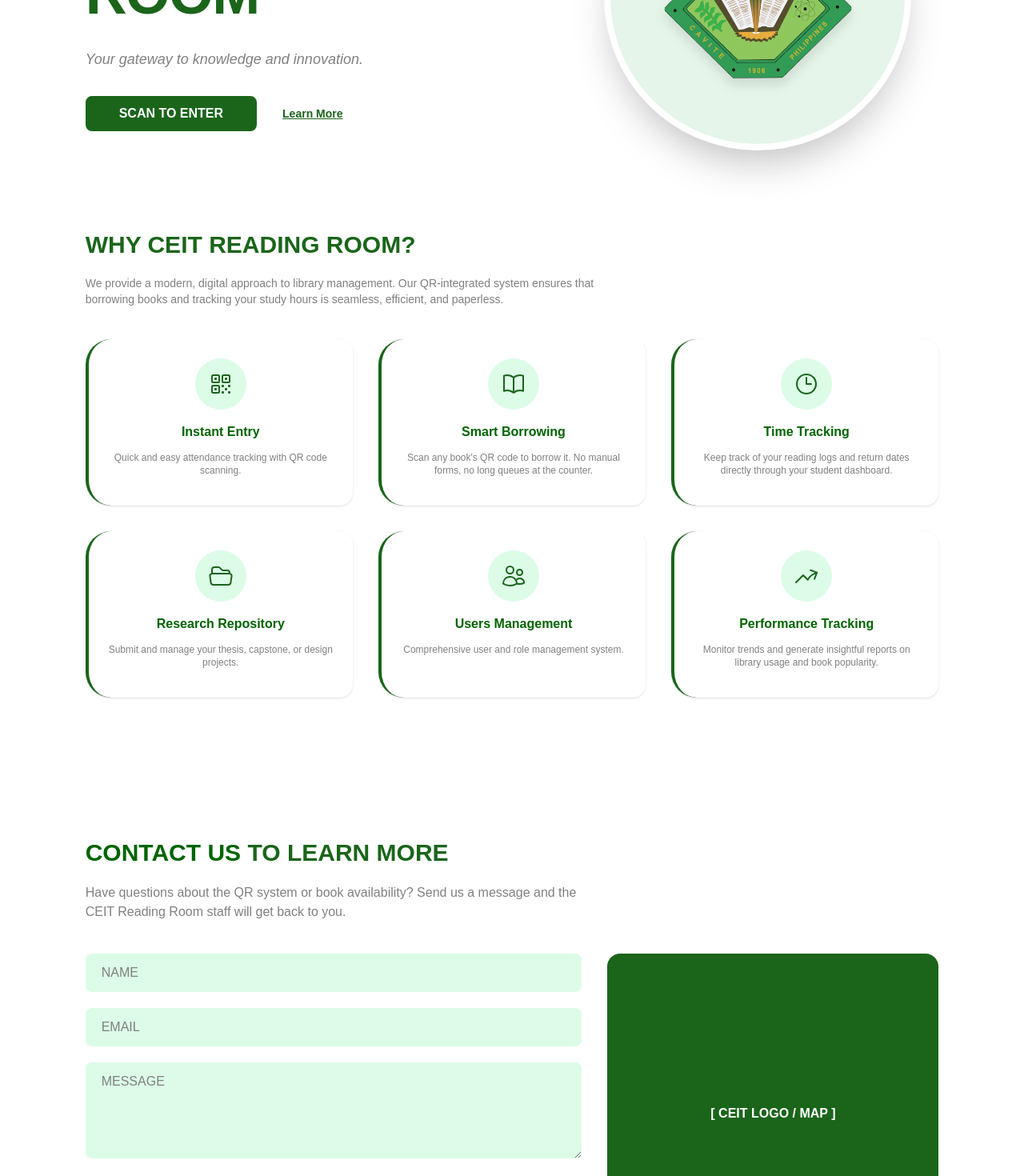
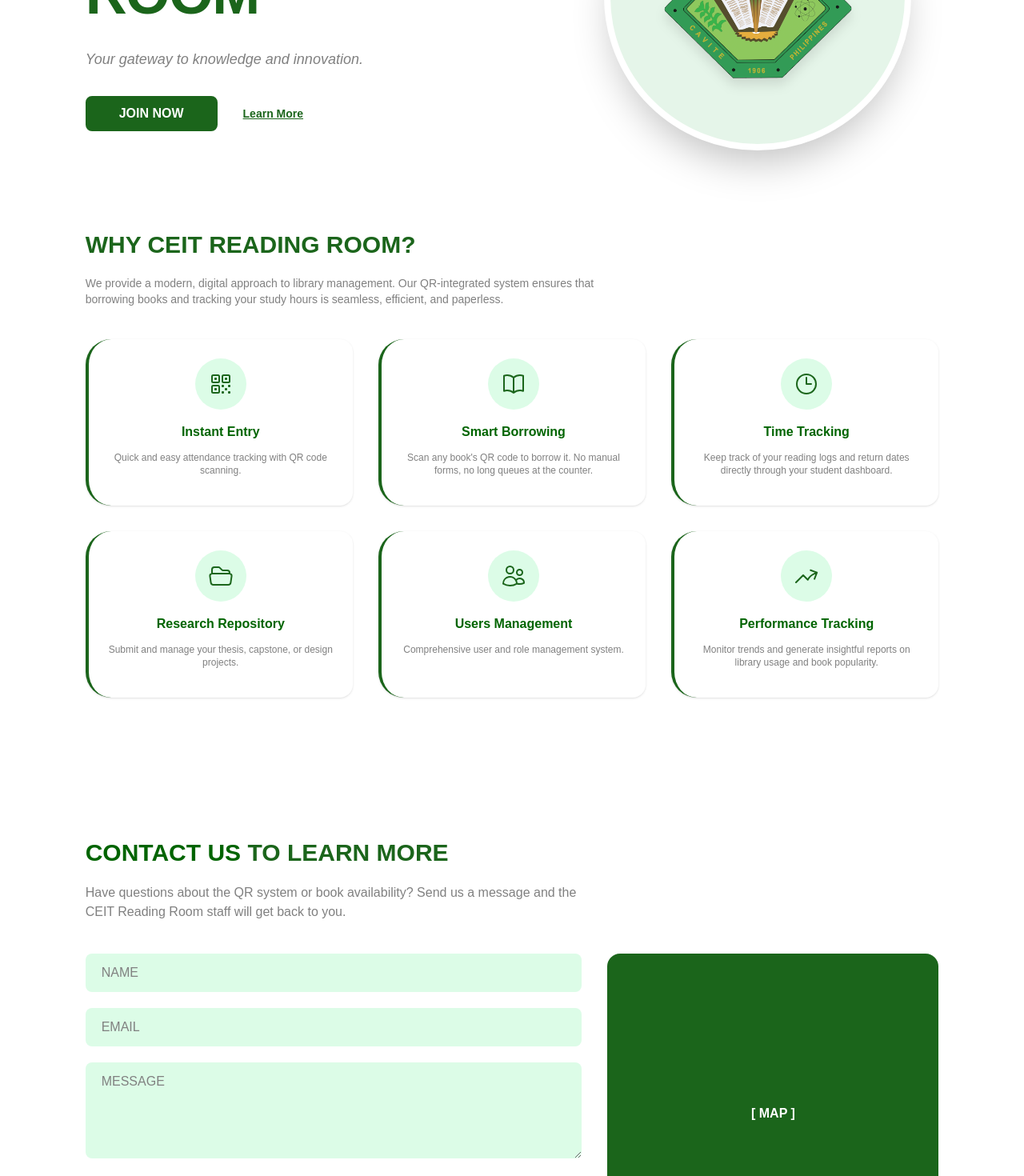
Before and after one commit to Markewww/LMS, a React (Vite) app: page / in a window 1280 px wide. Shown: the part 300-1770 px from the top of the page at 80% size. Built offline with nearby package versions, Linux system fonts and the light colour scheme.

Commit message:
homepage updated

```diff
--- a/src/pages/Homepage/scenes/contactUs/index.tsx
+++ b/src/pages/Homepage/scenes/contactUs/index.tsx
@@ -130,7 +130,7 @@ const ContactUs = ({ setSelectedPage }: Props) => {
           >
             <div className="w-full before:absolute before:-bottom-20 before:-right-10 before:z-[-1] md:before:content-['']">
               <div className="bg-cvsu-green-base h-100 w-full rounded-2xl flex items-center justify-center text-white font-montserrat font-bold">
-                [ CEIT LOGO / MAP ]
+                [ MAP ]
               </div>
             </div>
           </motion.div>
--- a/src/pages/Homepage/scenes/home/index.tsx
+++ b/src/pages/Homepage/scenes/home/index.tsx
@@ -1,6 +1,7 @@
 import useMediaQuery from "@/hooks/useMediaQuery";
 import { SelectedPage } from "@/shared/types";
 import { motion } from "framer-motion";
+import { useNavigate } from "react-router-dom";
 import AnchorLink from "react-anchor-link-smooth-scroll";
 
 type Props = {
@@ -9,6 +10,7 @@ type Props = {
 
 const Home = ({ setSelectedPage }: Props) => {
   const isAboveMediumScreens = useMediaQuery("(min-width: 1060px)");
+  const navigate = useNavigate();
 
   return (
     <section id="home" className="gap-16 py-10 h-screen md:h-full md:pb-0 bg-white">
@@ -56,8 +58,10 @@ const Home = ({ setSelectedPage }: Props) => {
               visible: { opacity: 1, x: 0 },
             }}
           >
-            <button className="bg-cvsu-green-base text-white font-montserrat font-bold px-10 py-2 rounded-lg border-2 border-cvsu-green-base transition-all duration-300 hover:bg-white hover:text-cvsu-green-base">
-                SCAN TO ENTER
+            <button
+            onClick={() => navigate("/register")}
+            className="bg-cvsu-green-base text-white font-montserrat font-bold px-10 py-2 rounded-lg border-2 border-cvsu-green-base transition-all duration-300 hover:bg-white hover:text-cvsu-green-base">
+                JOIN NOW
             </button>
             <AnchorLink
               className="text-sm font-bold text-cvsu-green-base underline hover:text-cvsu-green-dark"
```
